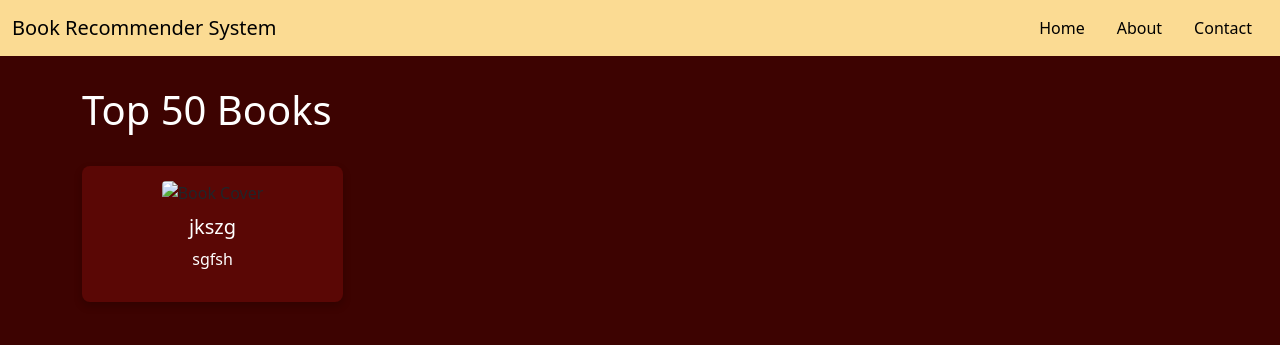
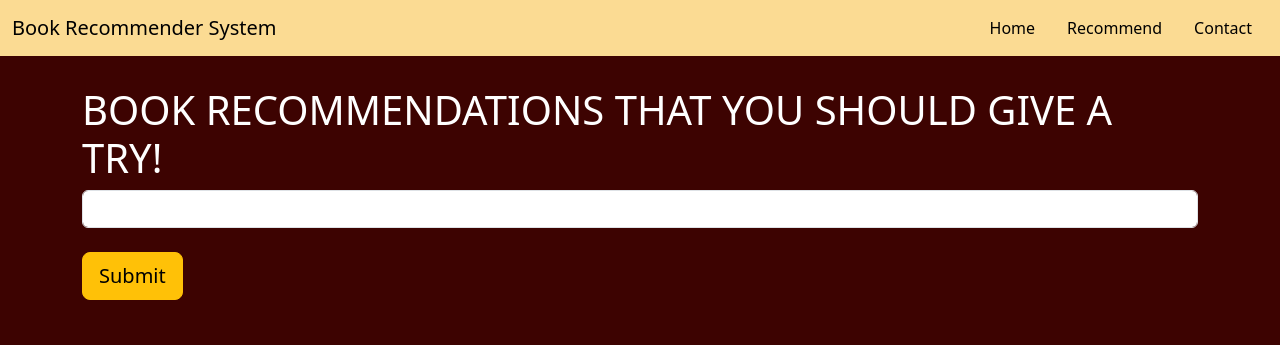
Before and after one commit to Rumaisha02/Book_Recommender_System, a Flask app: template templates/recommend.html in a window 1280 px wide. Shown: the top 345 px of the page. Run offline with Flask 3, Linux system fonts and the light colour scheme; the template is opened without the code that fills it, so the values that code supplies are empty; parts of the project's set-up code (start-up, migrations or seed data) failed here and were passed over.

Commit message:
Completed

```diff
--- a/app.py
+++ b/app.py
@@ -1,6 +1,10 @@
-from flask import Flask,render_template
+from flask import Flask,render_template, request
 import pickle
+import numpy as np
 popular_DF=pickle.load(open('popularDF.pkl','rb'))
+Books=pickle.load(open('Books.pkl','rb'))
+Our_Data_Table=pickle.load(open('Our_Data_Table.pkl','rb'))
+Similarity_score=pickle.load(open('Similarity_score.pkl','rb'))
 
 app=Flask(__name__)
 @app.route('/')
@@ -19,6 +23,24 @@ def index():
 def recommendUI():
     return render_template('recommend.html')
 
+@app.route('/recommendedBooks', methods=['post'])
+def recommend():
+    UserInput= request.form.get('UserInput')
+    index=np.where(Our_Data_Table.index==UserInput)[0][0]
+    similar_items=sorted(list(enumerate(Similarity_score[index])), key=lambda x: x[1], reverse=True)[1:11]
+    data=[]
+    for i in similar_items:
+        item=[]
+        temp_DF=Books [ Books['Book-Title']==Our_Data_Table.index[i[0]]]
+        item.extend(list(temp_DF.drop_duplicates('Book-Title')['Book-Title'].values))
+        item.extend(list(temp_DF.drop_duplicates('Book-Title')['Book-Author'].values))
+        item.extend(list(temp_DF.drop_duplicates('Book-Title')['Image-URL-M'].values))
+
+        data.append(item)
+    print(data)
+    return render_template('recommend.html' , data=data)
+
+
 
 if __name__ =='__main__':
     app.run(debug=True)
--- a/templates/index.html
+++ b/templates/index.html
@@ -36,8 +36,8 @@
     <div class="container-fluid"> <!-- Use container-fluid for full width nav or container for centered -->
         <h1 class="navbar-brand mb-0 h1" style='color: black;'>Book Recommender System</h1> <!-- mb-0 h1 for better alignment -->
         <ul class="nav justify-content-end"> <!-- justify-content-end to push links to the right -->
-            <li class="nav-item"><a class="nav-link" href="#" style="color: black;">Home</a></li>
-            <li class="nav-item"><a class="nav-link" href="#" style="color: black;">About</a></li>
+            <li class="nav-item"><a class="nav-link" href="/" style="color: black;">Home</a></li>
+            <li class="nav-item"><a class="nav-link" href="/recommendations" style="color: black;">Recommend</a></li>
             <li class="nav-item"><a class="nav-link" href="#" style="color: black;">Contact</a></li>
         </ul>
     </div>
--- a/templates/recommend.html
+++ b/templates/recommend.html
@@ -1,67 +1,106 @@
 <!DOCTYPE html>
 <html lang="en">
-
   <head>
-  <meta charset="UTF-8">
-  <meta name="viewport" content="width=device-width, initial-scale=1.0">
+    <meta charset="UTF-8" />
+    <meta name="viewport" content="width=device-width, initial-scale=1.0" />
     <title>Book Recommender System</title>
 
-  <link href="https://cdn.jsdelivr.net/npm/bootstrap@5.3.8/dist/css/bootstrap.min.css" rel="stylesheet"
-    xintegrity="sha384-sRIl4kxILFvY47J16cr9ZwB07vP4J8+LH7qKQnuqkuIAvNWLzeN8tE5YBujZqJLB" crossorigin="anonymous">
+    <link
+      href="https://cdn.jsdelivr.net/npm/bootstrap@5.3.8/dist/css/bootstrap.min.css"
+      rel="stylesheet"
+      xintegrity="sha384-sRIl4kxILFvY47J16cr9ZwB07vP4J8+LH7qKQnuqkuIAvNWLzeN8tE5YBujZqJLB"
+      crossorigin="anonymous"
+    />
   </head>
 
   <style>
     .text-white {
       color: white;
     }
+
     /* Optional: Add some styling to the card for better visual separation */
     .book-card {
-    background-color: #5a0705; /* A slightly lighter shade of your body background */
+      background-color: #5a0705;
+      /* A slightly lighter shade of your body background */
       border-radius: 8px;
       padding: 15px;
-    margin-bottom: 20px; /* Space between cards in different rows */
+      margin-bottom: 20px;
+      /* Space between cards in different rows */
       box-shadow: 0 4px 8px rgba(0, 0, 0, 0.2);
-    text-align: center; /* Center content within the card */
+      text-align: center;
+      /* Center content within the card */
     }
+
     .book-card img {
-    border-radius: 4px; /* Slightly rounded images */
+      border-radius: 4px;
+      /* Slightly rounded images */
       margin-bottom: 10px;
-    max-height: 200px; /* Limit image height */
-    object-fit: contain; /* Ensure image fits without cropping */
+      max-height: 200px;
+      /* Limit image height */
+      object-fit: contain;
+      /* Ensure image fits without cropping */
     }
   </style>
 
-<body style='background-color: #3D0301'>
-  <nav class="navbar" style='background-color:#FBDB93'>
-    <div class="container-fluid"> <!-- Use container-fluid for full width nav or container for centered -->
-        <h1 class="navbar-brand mb-0 h1" style='color: black;'>Book Recommender System</h1> <!-- mb-0 h1 for better alignment -->
-        <ul class="nav justify-content-end"> <!-- justify-content-end to push links to the right -->
-            <li class="nav-item"><a class="nav-link" href="#" style="color: black;">Home</a></li>
-            <li class="nav-item"><a class="nav-link" href="#" style="color: black;">About</a></li>
-            <li class="nav-item"><a class="nav-link" href="#" style="color: black;">Contact</a></li>
+  <body style="background-color: #3d0301">
+    <nav class="navbar" style="background-color: #fbdb93">
+      <div class="container-fluid">
+        <!-- Use container-fluid for full width nav or container for centered -->
+        <h1 class="navbar-brand mb-0 h1" style="color: black">
+          Book Recommender System
+        </h1>
+        <!-- mb-0 h1 for better alignment -->
+        <ul class="nav justify-content-end">
+          <!-- justify-content-end to push links to the right -->
+          <li class="nav-item">
+            <a class="nav-link" href="/" style="color: black">Home</a>
+          </li>
+          <li class="nav-item">
+            <a class="nav-link" href="/recommendations" style="color: black"
+              >Recommend</a
+            >
+          </li>
+          <li class="nav-item">
+            <a class="nav-link" href="#" style="color: black">Contact</a>
+          </li>
         </ul>
       </div>
     </nav>
 
-  <div class="container" style="margin-top: 30px;">
+    <div class="container" style="margin-top: 30px">
       <div class="row">
-      <div class="col-12 mb-4"> <!-- Add mb-4 for margin below the title -->
-        <h1 class="text-white">Top 50 Books</h1>
+        <div class="col-12 mb-4">
+          <!-- Add mb-4 for margin below the title -->
+          <h1 class="text-white">
+            BOOK RECOMMENDATIONS THAT YOU SHOULD GIVE A TRY!
+          </h1>
+          <form action="/recommendedBooks" method="post">
+            <input name="UserInput" type="text" class="form-control" /><br />
+            <input type="submit" class="btn btn-lg btn-warning" />
+          </form>
         </div>
       </div>
+      {% if data %}
+      <div class="row">
+      {% for i in data %}
+        <!-- This is the single outer row -->
 
-    <div class="row"> <!-- This is the single outer row -->
-
-        <div class="col-lg-3 col-md-4 col-sm-6 mb-4"> <!-- Use responsive columns -->
-          <div class="book-card"> <!-- Apply the new card styling -->
-            <img class="img-fluid" src="#" alt="Book Cover">
-            <h5 class="text-white">jkszg</h5>
-            <p class="text-white">sgfsh</p>
+        <div class="col-lg-3 col-md-4 col-sm-6 mb-4">
+          <!-- Use responsive columns -->
+          <div class="book-card">
+            <!-- Apply the new card styling -->
+            <img
+              class="img-fluid"
+              src="{{i[2]}}"
+              alt="Image of book Cover"
+            />
+            <h5 class="text-white">{{i[0]}}</h5>
+            <p class="text-white">{{i[1]}}</p>
           </div>
         </div>
-
+        {% endfor%}
+        {% endif %}
       </div>
     </div>
   </body>
-
 </html>
```
Also changed, not shown: 4 other files. Lines whose indentation alone changed are shown as unchanged.
